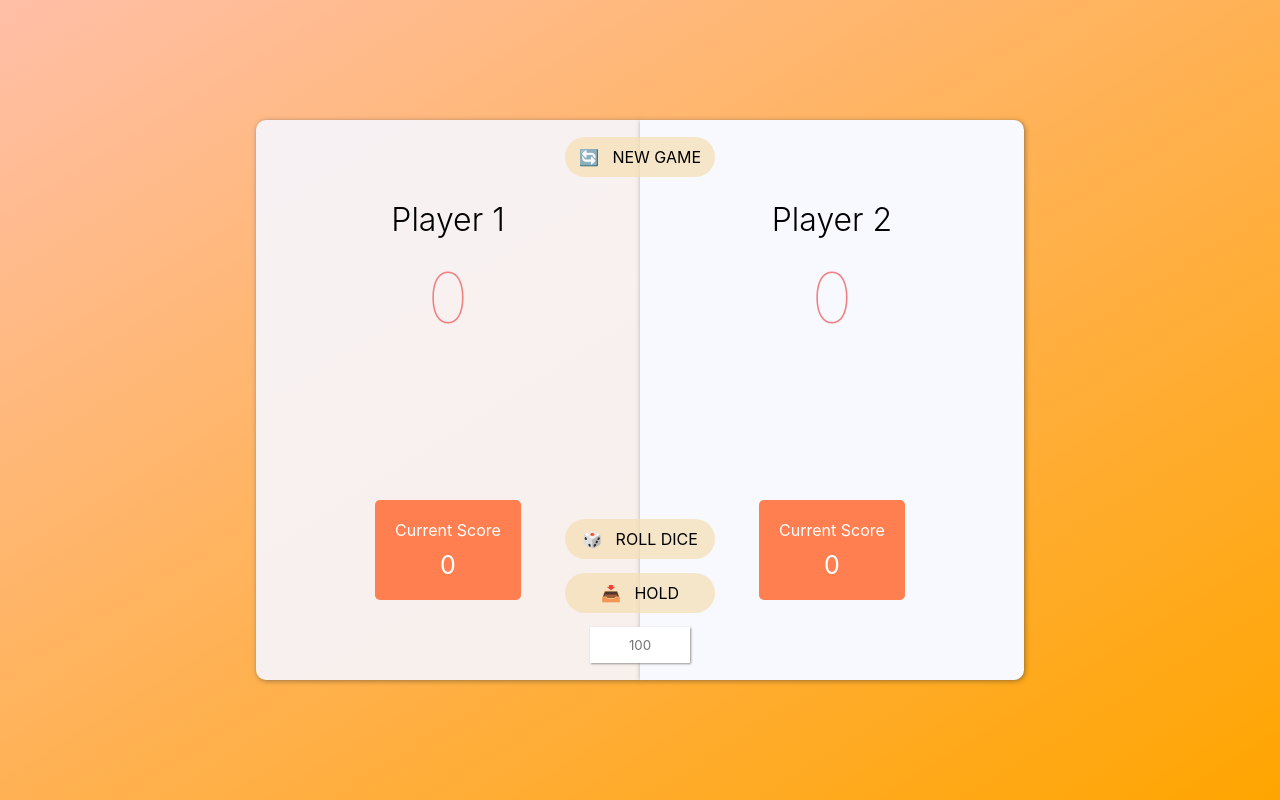
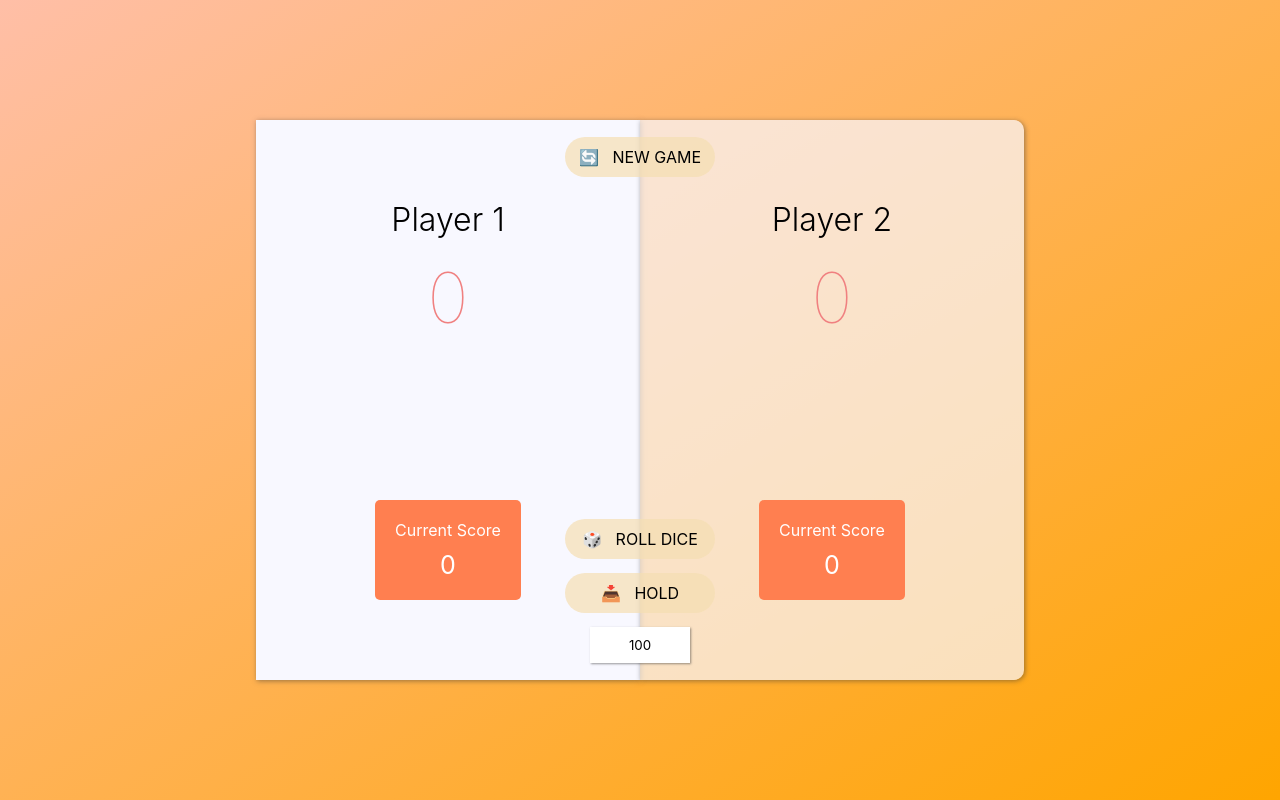
Before and after one commit to Philmon43/React, a React (Create React App) app in the folder dice-game/: page / in a window 1280 px wide. Built offline with nearby package versions, Linux system fonts and the light colour scheme.

Commit message:
option 1

```diff
--- a/dice-game/src/App.js
+++ b/dice-game/src/App.js
@@ -5,28 +5,38 @@ import Console from "./Components/Console/Console";
 import RandomNumber from "./Hooks/RandomNumber"
 
 class App extends React.Component{
+    defaultStyle = "play_card player_";
+
     state = {
         scores: [0, 0],
         currentScore: 0,
         activePlayer: 0,
         diceValue: [0, 0],
-        playerOne: "play_card player_1",
-        playerTwo: "play_card player_2",
+        style:  [this.defaultStyle+"1", this.defaultStyle+"2"],
+        title: ["Player 1", "Player 2"],
+        pointToAchive: 10
     }
 
+
     //swich player
-    switchPlayer = () => {
+    setActivePlayer = () => {
+        // eslint-disable-next-line default-case
         switch(this.state.activePlayer){
             case 0:
-                this.setState({playerTwo: "play_card player_2", playerOne: "play_card player_1 inactive",activePlayer: 1});
+                this.setState({
+                    style: [this.defaultStyle+"1 inactive", this.defaultStyle+"2"],
+                    activePlayer: 1
+                })
                 break
             case 1:
-                this.setState({playerOne: "play_card player_1", playerTwo: "play_card player_2 inactive",activePlayer: 0});
-                break
-            default:
+                this.setState({
+                    style: [this.defaultStyle+"1", this.defaultStyle+"2 inactive"],
+                    activePlayer: 0
+                })
                 break
         }
     }
+
 
     //on new Game button click
     newGame = () => console.log("new game")
@@ -47,32 +57,40 @@ class App extends React.Component{
         let newScore = this.state.scores;
         newScore[this.state.activePlayer] += runningScore
         this.setState({currentScore: 0, scores: newScore});
-        this.switchPlayer()
+        if(newScore[this.state.activePlayer] >= this.state.pointToAchive){
+            let winner = this.state
+                winner.style[this.state.activePlayer] = this.defaultStyle+this.state.activePlayer+" winner" // bug
+                winner.title[this.state.activePlayer] = "Winner" // bug
+                this.setState({diceValue: [0, 0]})
+        }else{
+            this.setActivePlayer()
+        }
     }
 
-
     componentDidMount(){
-        //set defaul player
+        let active = 0
         this.setState({
-            playerOne: "play_card player_1 inactive",
-            playerTwo: "play_card player_2",
-            activePlayer: 0
+            style: [this.defaultStyle+active, this.defaultStyle+"2 inactive"],
+           activePlayer: active
         });
     }
 
     componentDidUpdate(){
-
+        if(this.state.diceValue[0] === 6 &&this.state.diceValue[1] === 6){
+            setTimeout(() => {
+                this.setState({diceValue: [0, 0], currentScore: 0})
+                this.setActivePlayer()
+            }, 2000)
+        }
     }
 
-    getDiceOnevalue= () => this.state.diceValue[0];
-    getDiceTwovalue= () => this.state.diceValue[1];
 
     render(){
         return(
             <Container>
                 <PlayerCard
-                    player={this.state.playerOne}
-                    player_n= "Player 1"
+                    player={this.state.style[0]}
+                    player_n= {this.state.title[0]}
                     score={this.state.scores[0]}
                     currentScore = {this.state.activePlayer===0?this.state.currentScore:0}
                 />
@@ -81,13 +99,13 @@ class App extends React.Component{
                  onNewButtonClick={this.newGame}
                  onRollButtonClick={this.rollDice}
                  onHoldScoreClick={this.holdScore}
-                 setDiceOne={this.getDiceOnevalue}
-                 setDiceTwo={this.getDiceTwovalue}
+                 setDiceOne={this.state.diceValue[0]}
+                 setDiceTwo={this.state.diceValue[1]}
                  />
 
                 <PlayerCard
-                    player={this.state.playerTwo}
-                    player_n = "Player 2"
+                    player={this.state.style[1]}
+                    player_n = {this.state.title[1]}
                     score={this.state.scores[1]}
                     currentScore = {this.state.activePlayer===1?this.state.currentScore:0}
                 />
--- a/dice-game/src/Components/Console/Console.js
+++ b/dice-game/src/Components/Console/Console.js
@@ -7,8 +7,8 @@ const Console = props => {
    const onNewGame = () => props.onNewButtonClick();
    const onRollDice = () => props.onRollButtonClick();
    const onHoldScore = () => props.onHoldScoreClick();
-   const onDcieOne = () => props.setDiceOne();
-   const onDcieTwo = () => props.setDiceTwo();
+   const onDcieOne = () => props.setDiceOne;
+   const onDcieTwo = () => props.setDiceTwo;
     return (
        <div className="console">
           <Button
@@ -29,7 +29,7 @@ const Console = props => {
            type="📥 &nbsp; HOLD"
            handleClickEvent={onHoldScore}
            />
-          <Input />
+          <Input onInputChange={props.input}/>
        </div>
     )
 }
--- a/dice-game/src/Components/Input/Input.js
+++ b/dice-game/src/Components/Input/Input.js
@@ -1,8 +1,13 @@
+import React from "react"
 import  "./input.css"
-const Input = () => {
-    return (
-        <input className="input" type="text" placeholder="100"/>
-    )
+class Input extends React.Component{
+    state = {number: 100}
+
+    render(){
+        return (
+            <input className="input" value={this.state.number} onChange={e => this.setState({number: e.target.value})} type="text" />
+        )
+    }
 }
 
 export default Input
--- a/dice-game/src/Components/button/button.css
+++ b/dice-game/src/Components/button/button.css
@@ -12,6 +12,10 @@
     border-radius: 25px;
     cursor: pointer;
     font-weight: 400;
+}
+
+.disable{
+    pointer-events:none
 }
 
 .cutome_btn:active{
--- a/dice-game/src/Components/playercard/playercard.css
+++ b/dice-game/src/Components/playercard/playercard.css
@@ -53,7 +53,11 @@
 }
 
 .inactive {
-    background: rgba(248, 248, 255, .9);
+    background: rgba(248, 248, 255, .7);
+}
+
+.winner{
+    background: indianred;
 }
 
 @media only screen and (max-width: 812px) {
```
